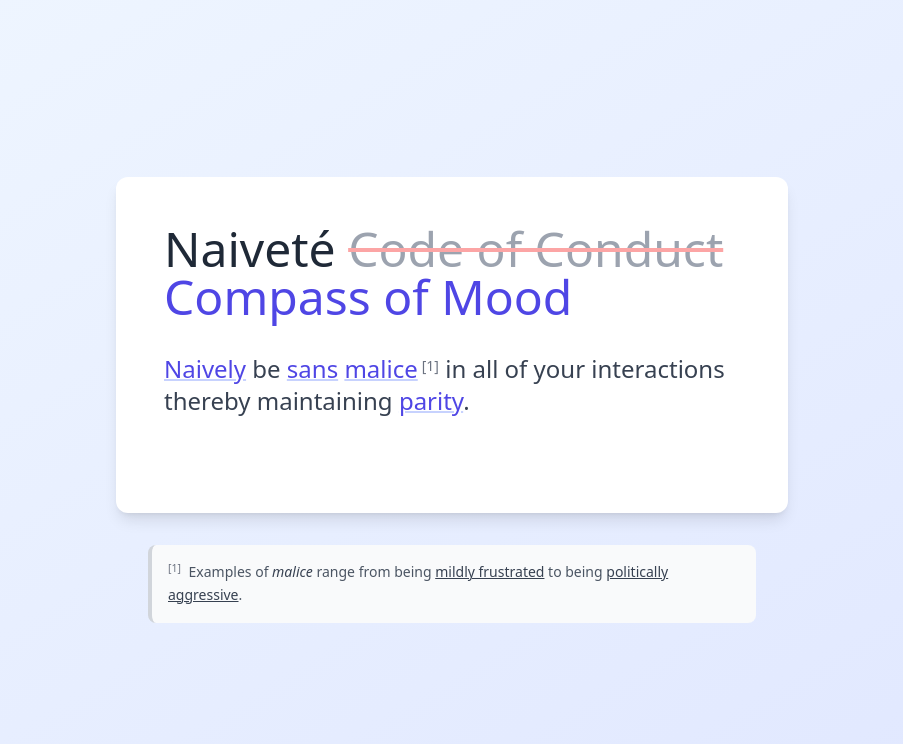
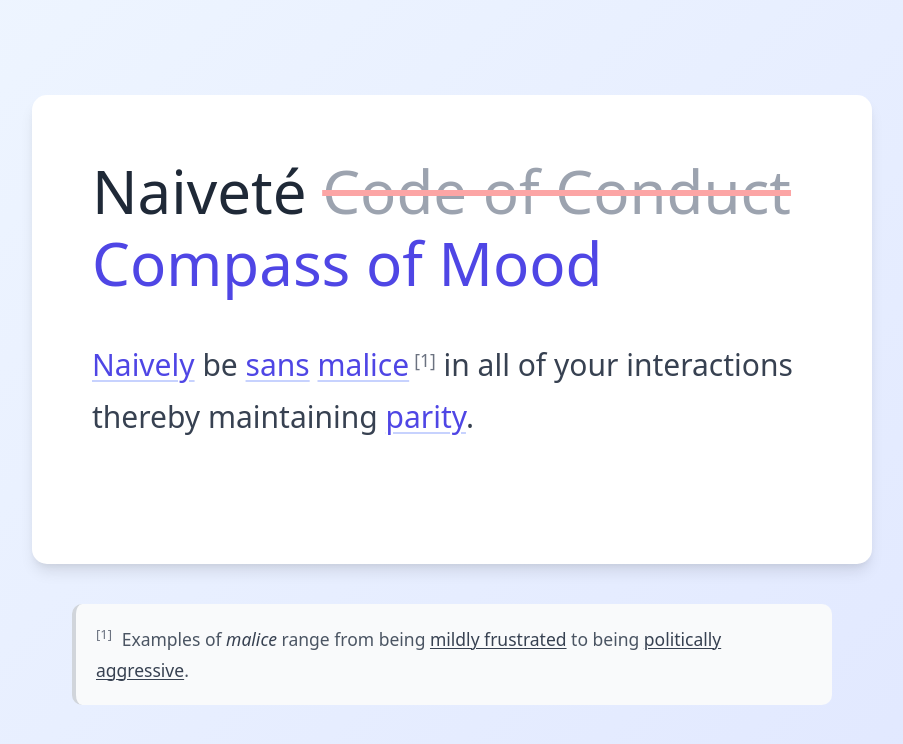
Before and after one commit to srid/Naivete-CoM, a plain HTML site: page index.html in a window 1280 px wide. Shown: the whole page, without its empty margins (188-1091 px from the left). Drawn offline with nearby package versions, Linux system fonts and the light colour scheme.

Commit message:
Switch to pico css (#1)

```diff
--- a/index.html
+++ b/index.html
@@ -4,32 +4,170 @@
     <meta charset="UTF-8">
     <meta name="viewport" content="width=device-width, initial-scale=1.0">
     <title>Naiveté Compass of Mood</title>
-    <script src="https://cdn.tailwindcss.com"></script>
+    <link rel="stylesheet" href="https://cdn.jsdelivr.net/npm/@picocss/pico@2/css/pico.min.css">
+    <style>
+        body {
+            background: linear-gradient(135deg, #eff6ff 0%, #e0e7ff 100%);
+            min-height: 100vh;
+            display: flex;
+            align-items: center;
+            justify-content: center;
+            padding: 1.5rem;
+        }
+
+        .container {
+            max-width: 42rem;
+            margin: 0 auto;
+        }
+
+        main {
+            background: white;
+            border-radius: 0.75rem;
+            box-shadow: 0 10px 15px -3px rgba(0, 0, 0, 0.1), 0 4px 6px -2px rgba(0, 0, 0, 0.05);
+            padding: 2rem;
+        }
+
+        @media (min-width: 768px) {
+            main {
+                padding: 3rem;
+            }
+        }
+
+        h1 {
+            font-size: 2.25rem;
+            font-weight: 300;
+            color: #1f2937;
+            margin-bottom: 2rem;
+            line-height: 1.2;
+        }
+
+        @media (min-width: 768px) {
+            h1 {
+                font-size: 3rem;
+            }
+        }
+
+        .strikethrough {
+            text-decoration: line-through;
+            color: #9ca3af;
+            text-decoration-color: #fca5a5;
+        }
+
+        .title-highlight {
+            display: block;
+            color: #4f46e5;
+            font-weight: 500;
+        }
+
+        .main-text {
+            font-size: 1.25rem;
+            line-height: 1.75;
+            color: #374151;
+            font-weight: 300;
+            margin-bottom: 3rem;
+        }
+
+        @media (min-width: 768px) {
+            .main-text {
+                font-size: 1.5rem;
+            }
+        }
+
+        .main-text a {
+            color: #4f46e5;
+            text-decoration: underline;
+            text-decoration-color: #c7d2fe;
+            text-decoration-thickness: 2px;
+            transition: all 0.2s;
+        }
+
+        .main-text a:hover {
+            color: #3730a3;
+            text-decoration-color: #818cf8;
+        }
+
+        .footnote {
+            font-size: 0.875rem;
+            color: #6b7280;
+            margin-left: 0.25rem;
+        }
+
+        .footnote a {
+            color: inherit;
+            text-decoration: none;
+            transition: color 0.2s;
+        }
+
+        .footnote a:hover {
+            color: #374151;
+        }
+
+        footer {
+            margin-top: 2rem;
+            padding: 0 2rem;
+        }
+
+        .note {
+            background: #f9fafb;
+            border-radius: 0.5rem;
+            padding: 1rem;
+            border-left: 4px solid #d1d5db;
+        }
+
+        .note p {
+            font-size: 0.875rem;
+            color: #4b5563;
+            line-height: 1.75;
+            margin: 0;
+        }
+
+        .note sup {
+            color: #6b7280;
+            margin-right: 0.25rem;
+        }
+
+        .note em {
+            color: #374151;
+            font-style: italic;
+        }
+
+        .note a {
+            color: #374151;
+            text-decoration: underline;
+            text-decoration-thickness: 1px;
+            transition: all 0.2s;
+        }
+
+        .note a:hover {
+            color: #111827;
+            text-decoration-thickness: 2px;
+        }
+    </style>
 </head>
-<body class="min-h-screen bg-gradient-to-br from-blue-50 to-indigo-100 flex items-center justify-center p-6">
-    <div class="max-w-2xl mx-auto">
-      <main class="bg-white rounded-xl shadow-lg p-8 md:p-12">
-        <h1 class="text-4xl md:text-5xl font-light text-gray-800 mb-8 leading-tight">
-          Naiveté <span class="line-through text-gray-400 decoration-red-300">Code of Conduct</span>
-          <span class="block text-indigo-600 font-medium">Compass of Mood</span>
+<body>
+    <div class="container">
+        <main>
+            <h1>
+                Naiveté <span class="strikethrough">Code of Conduct</span>
+                <span class="title-highlight">Compass of Mood</span>
             </h1>
 
-        <section class="mb-12">
-          <p class="text-xl md:text-2xl leading-relaxed text-gray-700 font-light">
-            <a href="https://srid.ca/naivet%C3%A9" class="text-indigo-600 hover:text-indigo-800 transition-colors duration-200 underline decoration-2 decoration-indigo-200 hover:decoration-indigo-400">Naively</a> be
-            <a href="https://srid.ca/harmless" class="text-indigo-600 hover:text-indigo-800 transition-colors duration-200 underline decoration-2 decoration-indigo-200 hover:decoration-indigo-400">sans</a>
-            <a href="https://srid.ca/malice" class="text-indigo-600 hover:text-indigo-800 transition-colors duration-200 underline decoration-2 decoration-indigo-200 hover:decoration-indigo-400">malice</a><sup class="text-sm text-gray-500 ml-1"><a href="#note1" class="hover:text-gray-700 transition-colors">[1]</a></sup> in all of your interactions thereby maintaining
-            <a href="https://srid.ca/equity-parity" class="text-indigo-600 hover:text-indigo-800 transition-colors duration-200 underline decoration-2 decoration-indigo-200 hover:decoration-indigo-400">parity</a>.
+            <section>
+                <p class="main-text">
+                    <a href="https://srid.ca/naivet%C3%A9">Naively</a> be
+                    <a href="https://srid.ca/harmless">sans</a>
+                    <a href="https://srid.ca/malice">malice</a><sup class="footnote"><a href="#note1">[1]</a></sup> in all of your interactions thereby maintaining
+                    <a href="https://srid.ca/equity-parity">parity</a>.
                 </p>
             </section>
         </main>
 
-      <footer class="mt-8 px-8">
-        <div id="note1" class="bg-gray-50 rounded-lg p-4 border-l-4 border-gray-300">
-          <p class="text-sm text-gray-600 leading-relaxed">
-            <sup class="text-gray-500 mr-1">[1]</sup> Examples of <em class="text-gray-700">malice</em> range from being
-            <a href="https://srid.ca/malice" class="text-gray-700 hover:text-gray-900 underline decoration-1 hover:decoration-2 transition-all">mildly frustrated</a> to being
-            <a href="https://srid.ca/woke-invasion" class="text-gray-700 hover:text-gray-900 underline decoration-1 hover:decoration-2 transition-all">politically aggressive</a>.
+        <footer>
+            <div id="note1" class="note">
+                <p>
+                    <sup>[1]</sup> Examples of <em>malice</em> range from being
+                    <a href="https://srid.ca/malice">mildly frustrated</a> to being
+                    <a href="https://srid.ca/woke-invasion">politically aggressive</a>.
                 </p>
             </div>
         </footer>
```
Lines whose indentation alone changed are shown as unchanged.
